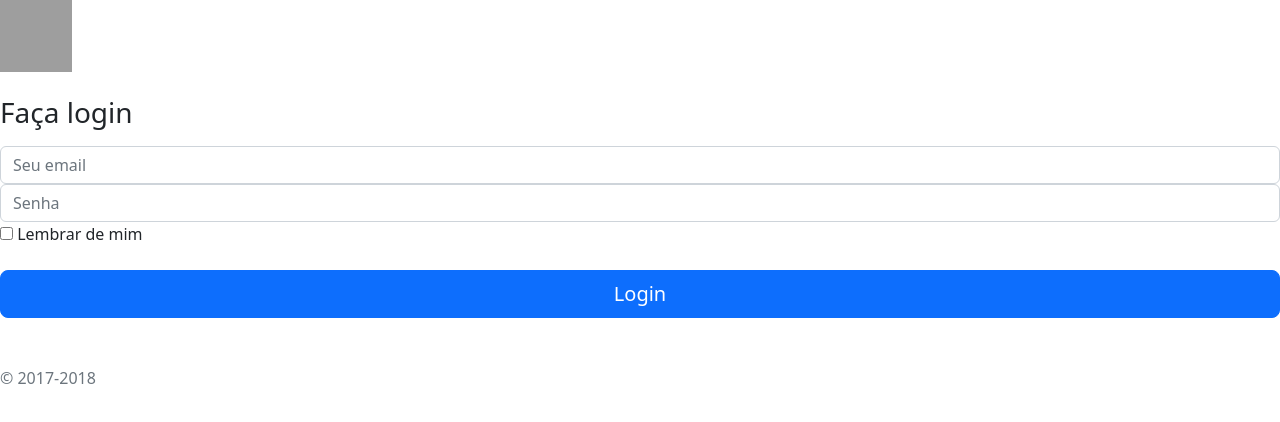
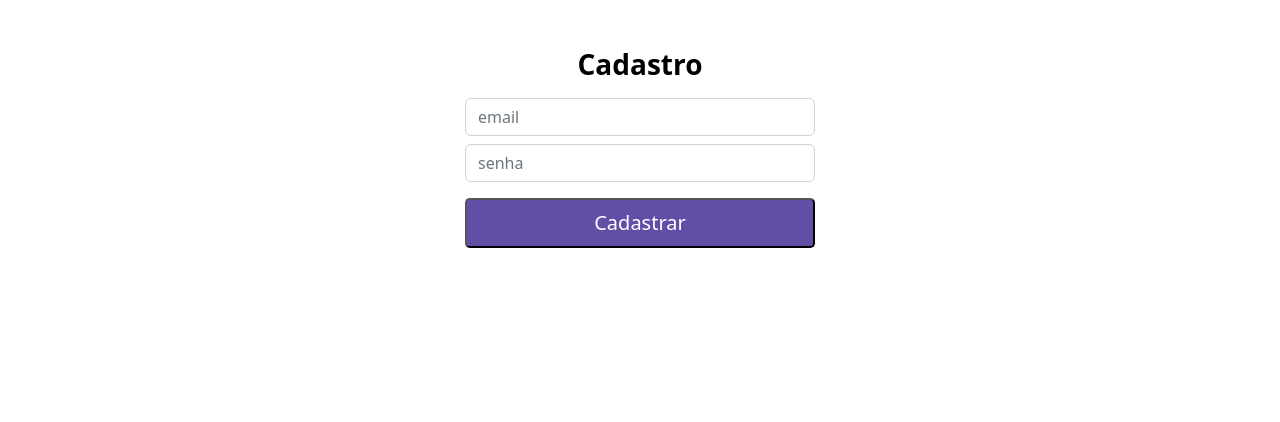
Before and after one commit to brennerpaiva/event-hub, a React (Create React App) app: page / in a window 1280 px wide. Shown: the top 422 px of the page. Built offline with nearby package versions, Linux system fonts and the light colour scheme; grey boxes are pictures that could not be loaded.

Commit message:
criado pagina de cadastro

```diff
--- a/src/App.js
+++ b/src/App.js
@@ -1,10 +1,10 @@
-import Login from '../src/pages/login'
-
+import Login from "../src/pages/login";
+import NewUser from "../src/pages/new-user"
 
 function App() {
   return (
     <div className="App">
-      <Login/>
+      <NewUser />
     </div>
   );
 }
--- /dev/null
+++ b/src/config/firebase.js
@@ -0,0 +1,20 @@
+import { initializeApp } from "firebase/app";
+import { getFirestore } from "firebase/firestore";
+import { getAuth } from "firebase/auth";
+
+const firebaseConfig = {
+    apiKey: "AIzaSyDGdefbtE47b4R19u-2GV-ERn9KdZMgXDU",
+    authDomain: "event-hub-e15c0.firebaseapp.com",
+    projectId: "event-hub-e15c0",
+    storageBucket: "event-hub-e15c0.appspot.com",
+    messagingSenderId: "582924021988",
+    appId: "1:582924021988:web:f5f24bab08e88d31e8bcf1",
+    measurementId: "G-6NE2WZ5393"
+  };
+
+  const firebaseApp = initializeApp(firebaseConfig);
+
+  const db = getFirestore(firebaseApp);
+  const auth = getAuth(firebaseApp);
+
+  export { db, auth };
--- a/src/pages/login/index.js
+++ b/src/pages/login/index.js
@@ -1,23 +1,58 @@
+import React, { useState } from "react";
+import "./login.css"
+import { signInWithEmailAndPassword } from "firebase/auth";
+import { auth } from "../../config/firebase";
 
+export default function Login() {
 
-export default function Login(){
-    return(
+  const [email, setEmail] = useState("");
+  const [password, setPassword] = useState("");
+
+  function login1() {
+    signInWithEmailAndPassword(auth, email, password)
+            .then(() => {
+                alert('Usuario logado')
+            })
+            .catch((error) => {
+                alert(error)
+            })
+    }
+
+  return (
     <div>
-        <form class="form-signin">
-        <img class="mb-4" src="../../assets/brand/bootstrap-solid.svg" alt="" width="72" height="72"/>
-        <h1 class="h3 mb-3 font-weight-normal">Faça login</h1>
-        <label for="inputEmail" class="sr-only">Endereço de email</label>
-        <input type="email" id="inputEmail" class="form-control" placeholder="Seu email" required autofocus/>
-        <label for="inputPassword" class="sr-only">Senha</label>
-        <input type="password" id="inputPassword" class="form-control" placeholder="Senha" required/>
-        <div class="checkbox mb-3">
-            <label>
-            <input type="checkbox" value="remember-me"/> Lembrar de mim
-            </label>
+
+      <div class="login-content d-flex align-itens-center">
+        <form class="form-signin mx-auto my-auto">
+        <h1 class="h3 mb-3 font-weight-bold text-white">Login</h1>
+        <input
+          onChange={(e)=> setEmail(e.target.value)}
+          type="email"
+          id="inputEmail"
+          class="form-control my-2"
+          placeholder="Seu email"
+          required
+          autofocus
+        />
+        <input
+          onChange={(e)=> setPassword(e.target.value)}
+          type="password"
+          id="inputPassword"
+          class="form-control my-2"
+          placeholder="Senha"
+          required
+        />
+        <button
+        class="btn btn-lg btn-primary btn-block my-2"
+        type="button"
+        onClick={login1}>
+          Login
+        </button>
+        <div className="login-options">
+          <a href="#" className="mx-2">Recuperar Senha</a>
+          <a href="#" className="mx-2">Cadastrar-se</a>
         </div>
-        <button class="btn btn-lg btn-primary btn-block" type="submit">Login</button>
-        <p class="mt-5 mb-3 text-muted">&copy; 2017-2018</p>
-        </form>
+      </form>
     </div>
-    )
+    </div>
+  );
 }
--- a/src/pages/login/login.css
+++ b/src/pages/login/login.css
@@ -0,0 +1,26 @@
+.login-content {
+    width: 100%;
+    padding: 15%;
+    margin: auto;
+    background-color: #614EA6;
+    height: 100vh;
+}
+
+.h3 {
+    text-align: center;
+}
+
+.btn-login{
+    background-color: #fff;
+}
+
+.btn-login:hover {
+    background-color: #f74988;
+    color: white;
+}
+
+.login-options a {
+    text-decoration: none;
+    color: #fff;
+    transition: 0.3s ease-in;
+}
--- /dev/null
+++ b/src/pages/new-user/index.js
@@ -0,0 +1,50 @@
+import React, { useState } from "react";
+import "./new-user.css"
+import { createUserWithEmailAndPassword } from "firebase/auth";
+import { auth } from "../../config/firebase";
+
+export default function NewUser(){
+
+    const [email, setEmail] = useState("");
+    const [password, setPassword] = useState("");
+    const [loading, setLoading] = useState(false)
+
+
+    async function handleRegister(e) {
+        e.preventDefault();
+        setLoading(true)
+
+        if (email !== "" && password !== "") {
+          await createUserWithEmailAndPassword(auth, email, password)
+          .then(() =>{
+            alert("conta criada com sucesso")
+            setLoading(false)
+          })
+          .catch((error) => {
+            alert(error)
+            setLoading(false)
+          })
+
+        } else {
+          alert("Preencha todos os campos");
+        }
+      }
+
+    return(
+        <div className="form-cadastro">
+            <form className="text-center form-login mx-auto mt-5">
+                <h1 className="h3 mb-3 text-black font-weight-bold">Cadastro</h1>
+                <input onChange={(e) => setEmail(e.target.value)} type="email" className="form-control my-2" placeholder="email"></input>
+                <input onChange={(e) => setPassword(e.target.value)} type="password" className="form-control my-2" placeholder="senha"></input>
+                <button onClick={handleRegister} type="button" className="btn-lg btn-cadastro btn-block mt-3 mb-5">Cadastrar</button>
+                {
+                    loading ? <div class="spinner-border text-secondary" role="status">
+                    <span class="sr-only">Loading...</span>
+                    </div> : <div></div>
+                }
+
+            </form>
+
+        </div>
+    )
+}
--- /dev/null
+++ b/src/pages/new-user/new-user.css
@@ -0,0 +1,14 @@
+.form-login {
+    height: 100vh;
+    max-width: 350px;
+}
+
+.btn-cadastro{
+    background-color: #614EA6;
+    color: #fff;
+}
+
+.btn-cadastro:hover {
+    background-color: transparent;
+    color: #614EA6;
+}
```
Also changed, not shown: package.json (+3 -8 lines), 1 other file (tests, documents, lock files or other folders).
